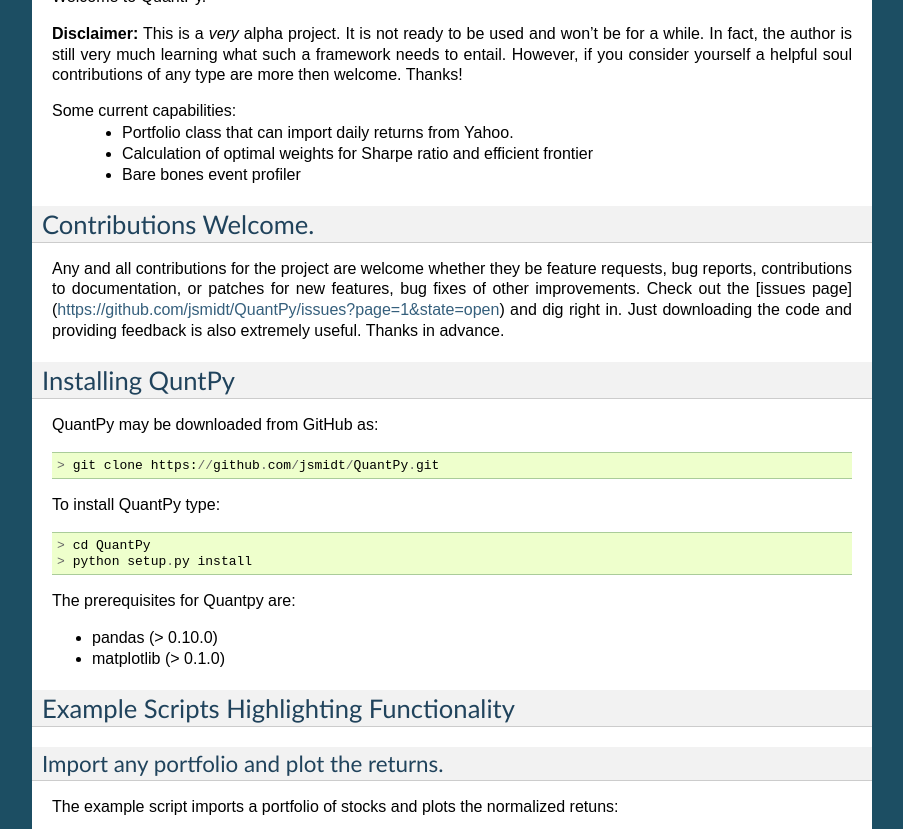
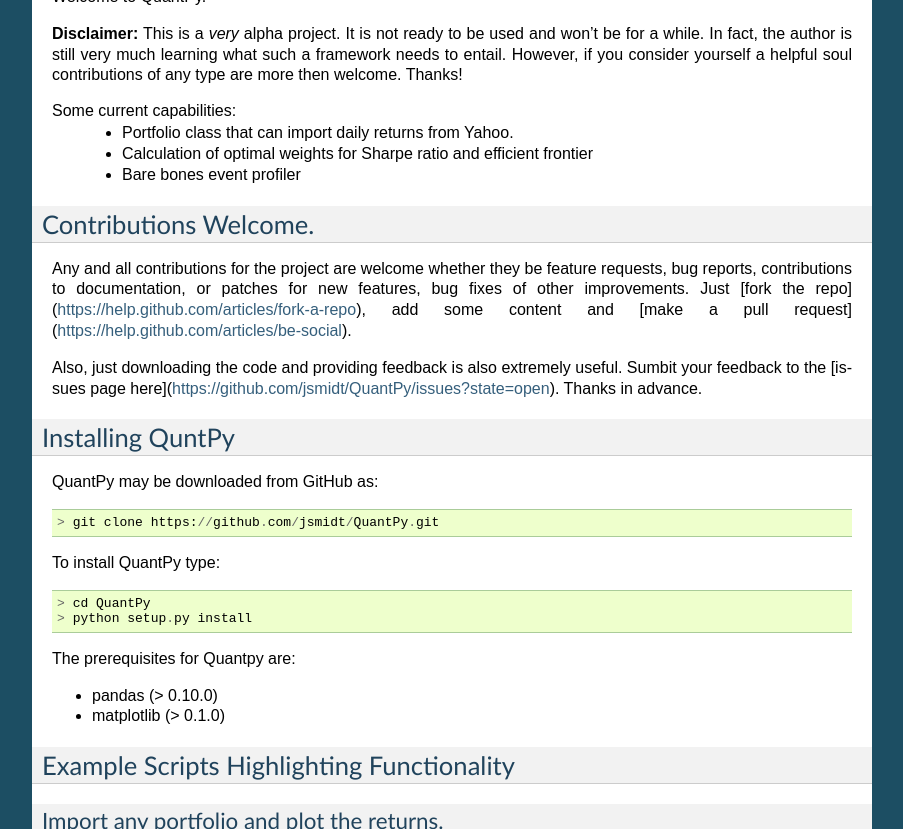
Before and after one commit to jsmidt/QuantPy, a Sphinx documentation site: the page built from docs/getting_started.rst, in a window 1280 px wide and 900 px high, scrolled down 434 px, cut to the strip 0-829 px from the top of the window. Shown: the whole strip, without its empty margins (198-1101 px from the left). Built offline with Sphinx 7.4.7, drawn with Linux system fonts in a browser that asks for light colours.

```diff
--- a/docs/getting_started.rst
+++ b/docs/getting_started.rst
@@ -23,10 +23,13 @@ Contributions Welcome.
 
 Any and all contributions for the project are welcome whether they be feature
 requests, bug reports, contributions to documentation, or patches for new
-features, bug fixes of other improvements. Check out the [issues
-page](https://github.com/jsmidt/QuantPy/issues?page=1&state=open) and dig right
-in.  Just downloading the code and providing feedback is also extremely useful.
-Thanks in advance.
+features, bug fixes of other improvements.  Just [fork the
+repo](https://help.github.com/articles/fork-a-repo), add some content and [make
+a pull request] (https://help.github.com/articles/be-social).
+
+Also, just downloading the code and providing feedback is also extremely
+useful. Sumbit your feedback to the [issues page
+here](https://github.com/jsmidt/QuantPy/issues?state=open).  Thanks in advance.
 
 
 .. _installing-docdir:
```
Also changed, not shown: README.md (+21 -3 lines).
